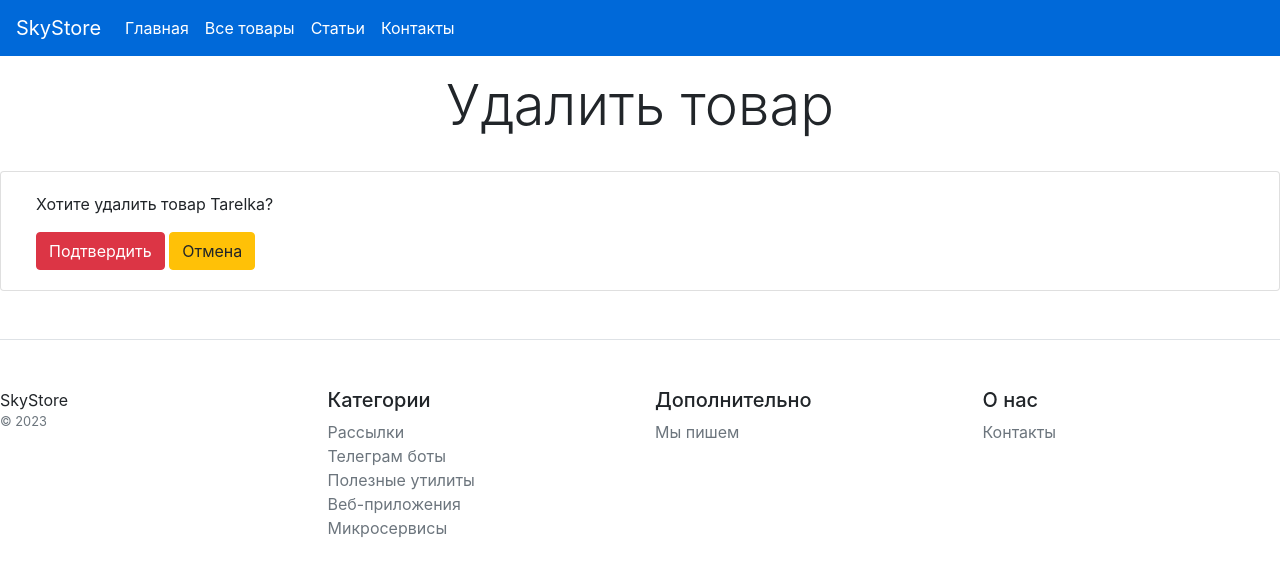
After one commit to Stereo2025/SkP2_6C_django_shop, a Django app: page /products_delete/1/ in a window 1280 px wide. The commit adds this page. Shown: the top 576 px of the page. Run offline with Django 5.2, Linux system fonts and the light colour scheme; data comes from the database, SQL or seed files in the repository; some libraries are stand-ins or nearby versions.

Commit message:
delete_view

```diff
--- a/catalog/templates/catalog/includes/inc_products.html
+++ b/catalog/templates/catalog/includes/inc_products.html
@@ -5,7 +5,7 @@
         <div class="row row-cols-1 row-cols-sm-2 row-cols-md-3 g-3">
             {% for product in object_list %}
             <div class="col-4">
-                <br></br>
+                <br />
                 <div class="card border-primary">
                     <div class="card-header text-center">
                         <h4 class="my-0 font-weight-normal mb-2">{{product.name}}</h4>
@@ -27,6 +27,8 @@
                                     <button type="button" class="btn mb-3 btn-sm btn-primary">Купить</button>
                                     <button type="button" class="btn mb-3 btn-sm btn-primary">В избранное</button>
                                     <a type="button" class="btn btn-outline-primary" href="{% url 'catalog:product_update' product.pk %}">Редактировать</a>
+                                    <a type="button" class="btn btn-outline-danger" href="{% url 'catalog:product_delete' product.pk %}">Удалить</a>
+
                                 </div>
                             </div>
                         </div>
--- /dev/null
+++ b/catalog/templates/catalog/product_confirm_delete.html
@@ -0,0 +1,23 @@
+{%extends 'catalog/base.html' %}
+{% block content %}
+<div class="pricing-header px-3 py-3 pt-md-5 pb-md-4 mx-auto text-center">
+    <br />
+    <h2 class="display-4">
+        Удалить товар
+    </h2>
+</div>
+<main>
+    <div class="card">
+        <div class="card-body">
+            <div class="col-md-7 col-lg-8">
+              <form enctype="multipart/form-data" class="needs-validation" method="post">
+                {% csrf_token %}
+                <p>Хотите удалить товар {{object.name}}?</p>
+                <button type="submit" class="btn btn-danger">Подтвердить</button>
+                <a href="{% url 'catalog:products' %}" class="btn btn-warning">Отмена</a>
+              </form>
+            </div>
+        </div>
+    </div>
+</main>
+{% endblock %}
--- a/catalog/urls.py
+++ b/catalog/urls.py
@@ -1,6 +1,7 @@
 from catalog.apps import CatalogConfig
 from catalog.views import HomeListView, ContactTemplateView, ProductListView, ProductCreateView, ProductDetailView, \
-    ProductUpdateView, ArticleListView, ArticleCreateView, ArticleUpdateView, ArticleDeleteView, ArticleDetailView
+    ProductUpdateView, ProductDeleteView, ArticleListView, ArticleCreateView, ArticleUpdateView, ArticleDeleteView, \
+    ArticleDetailView
 from django.urls import path
 
 app_name = CatalogConfig.name
@@ -12,6 +13,7 @@ urlpatterns = [
     path('add/', ProductCreateView.as_view(), name='user_product'),
     path('product_update/<int:pk>', ProductUpdateView.as_view(), name='product_update'),
     path('products/<int:pk>/', ProductDetailView.as_view(), name='view_product'),
+    path('products_delete/<int:pk>/', ProductDeleteView.as_view(), name='product_delete'),
 
     path('articles/', ArticleListView.as_view(), name='articles'),
     path('articles/create/', ArticleCreateView.as_view(), name='create'),
--- a/catalog/views.py
+++ b/catalog/views.py
@@ -1,5 +1,6 @@
 from django.db import transaction
 from django.forms import inlineformset_factory
+from django.http import Http404
 from django.shortcuts import render
 from django.urls import reverse_lazy, reverse
 
@@ -95,6 +96,12 @@ class ProductUpdateView(UpdateView):
         return super().form_valid(form)
 
 
+class ProductDeleteView(DeleteView):
+    model = Product
+    template_name = 'catalog/product_confirm_delete.html'
+    success_url = reverse_lazy('catalog:home_page')
+
+
 class ArticleListView(ListView):
     model = Blog
 
```
